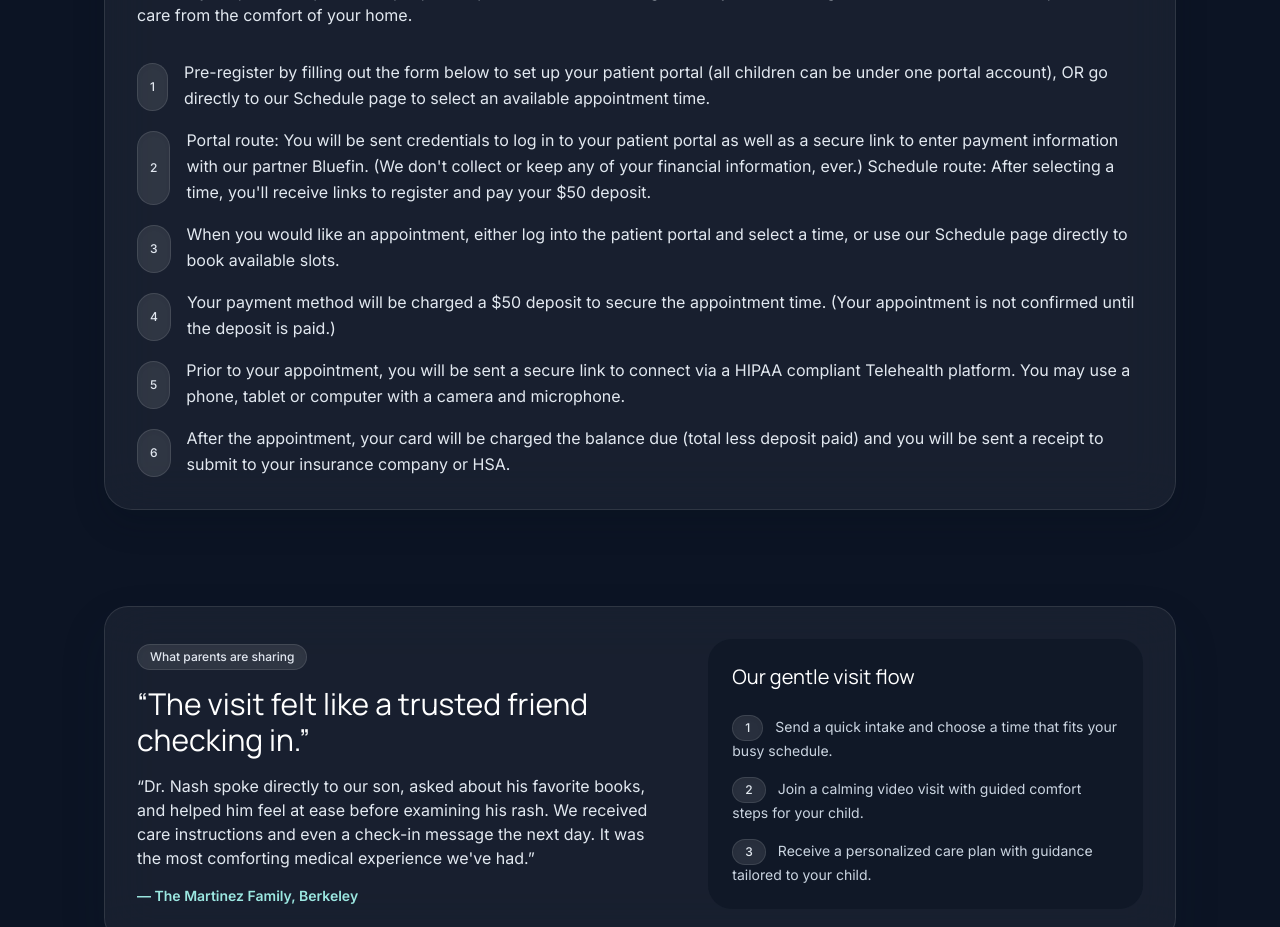
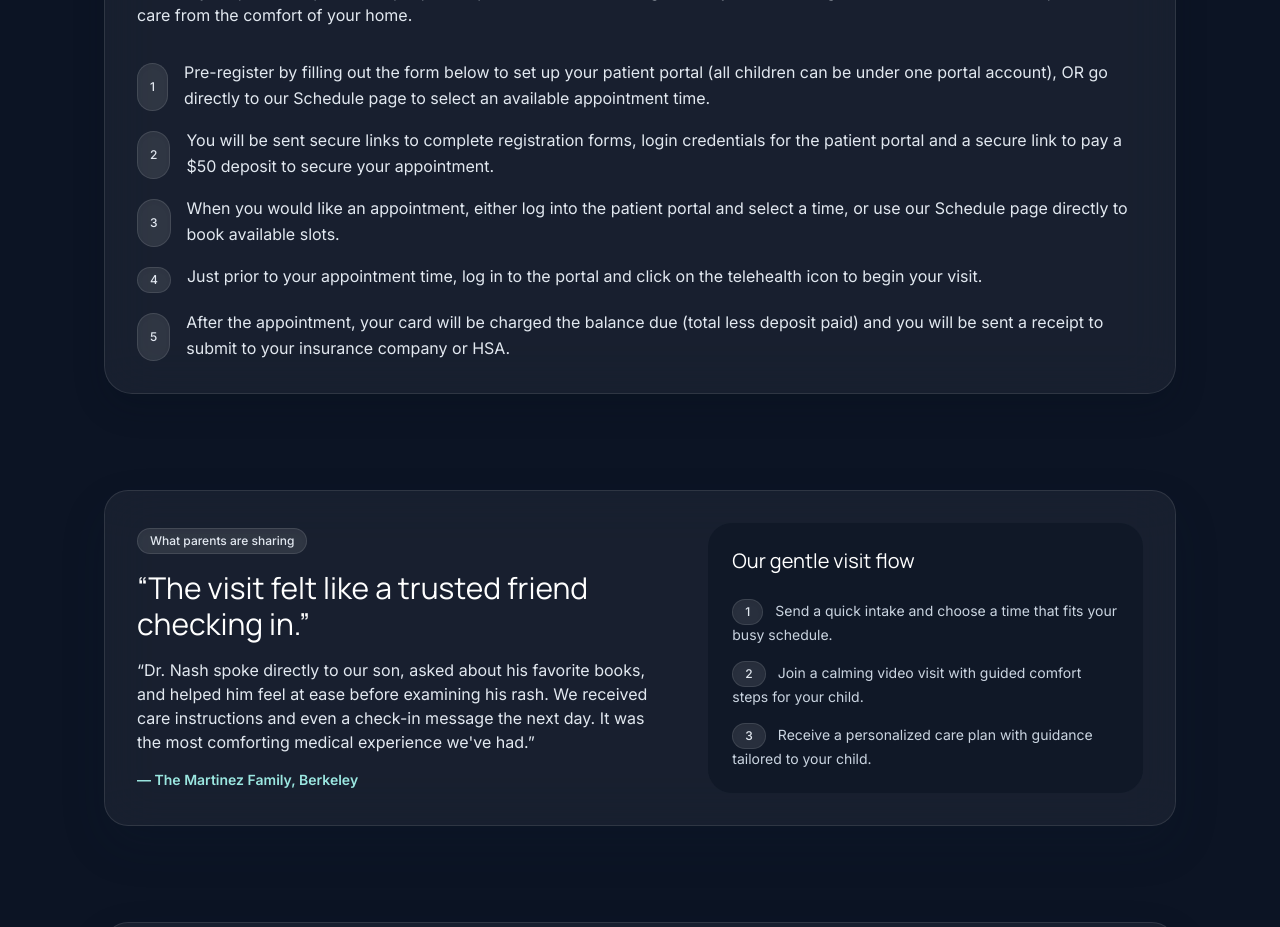
Before and after one commit to DrewNash65/HouseCallForKidsWebsite, a Next.js app: page / in a window 1280 px wide. Shown: the part 1840-2767 px from the top of the page. Built offline with nearby package versions, Linux system fonts and the light colour scheme.

Commit message:
Update How It Works steps: simplify registration process, remove redundant step, update telehealth access

```diff
--- a/components/how-it-works.tsx
+++ b/components/how-it-works.tsx
@@ -1,10 +1,9 @@
 export function HowItWorks() {
   const steps = [
     "Pre-register by filling out the form below to set up your patient portal (all children can be under one portal account), OR go directly to our Schedule page to select an available appointment time.",
-    "Portal route: You will be sent credentials to log in to your patient portal as well as a secure link to enter payment information with our partner Bluefin. (We don't collect or keep any of your financial information, ever.) Schedule route: After selecting a time, you'll receive links to register and pay your $50 deposit.",
+    "You will be sent secure links to complete registration forms, login credentials for the patient portal and a secure link to pay a $50 deposit to secure your appointment.",
     "When you would like an appointment, either log into the patient portal and select a time, or use our Schedule page directly to book available slots.",
-    "Your payment method will be charged a $50 deposit to secure the appointment time. (Your appointment is not confirmed until the deposit is paid.)",
-    "Prior to your appointment, you will be sent a secure link to connect via a HIPAA compliant Telehealth platform. You may use a phone, tablet or computer with a camera and microphone.",
+    "Just prior to your appointment time, log in to the portal and click on the telehealth icon to begin your visit.",
     "After the appointment, your card will be charged the balance due (total less deposit paid) and you will be sent a receipt to submit to your insurance company or HSA."
   ];
 
```
